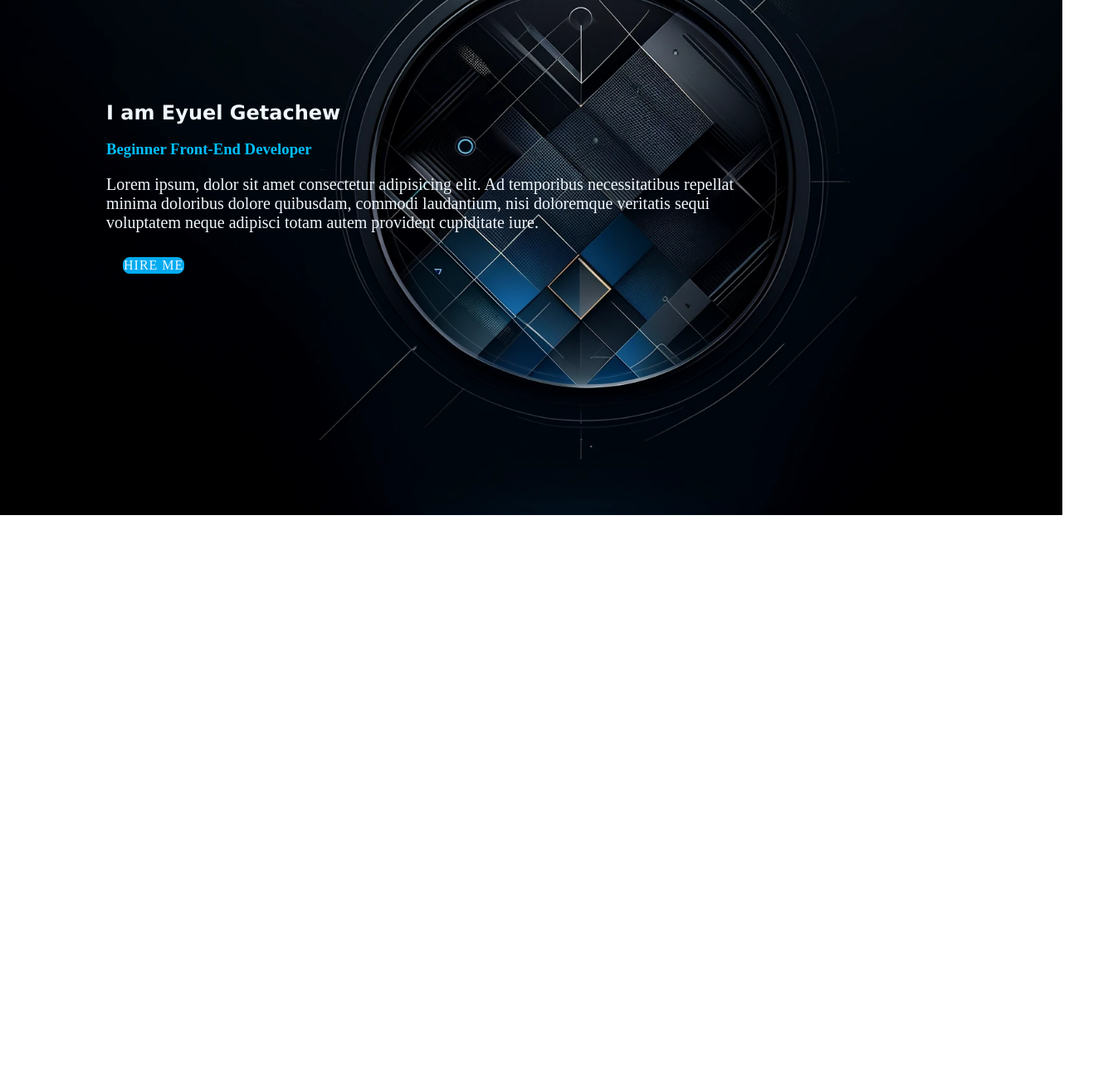
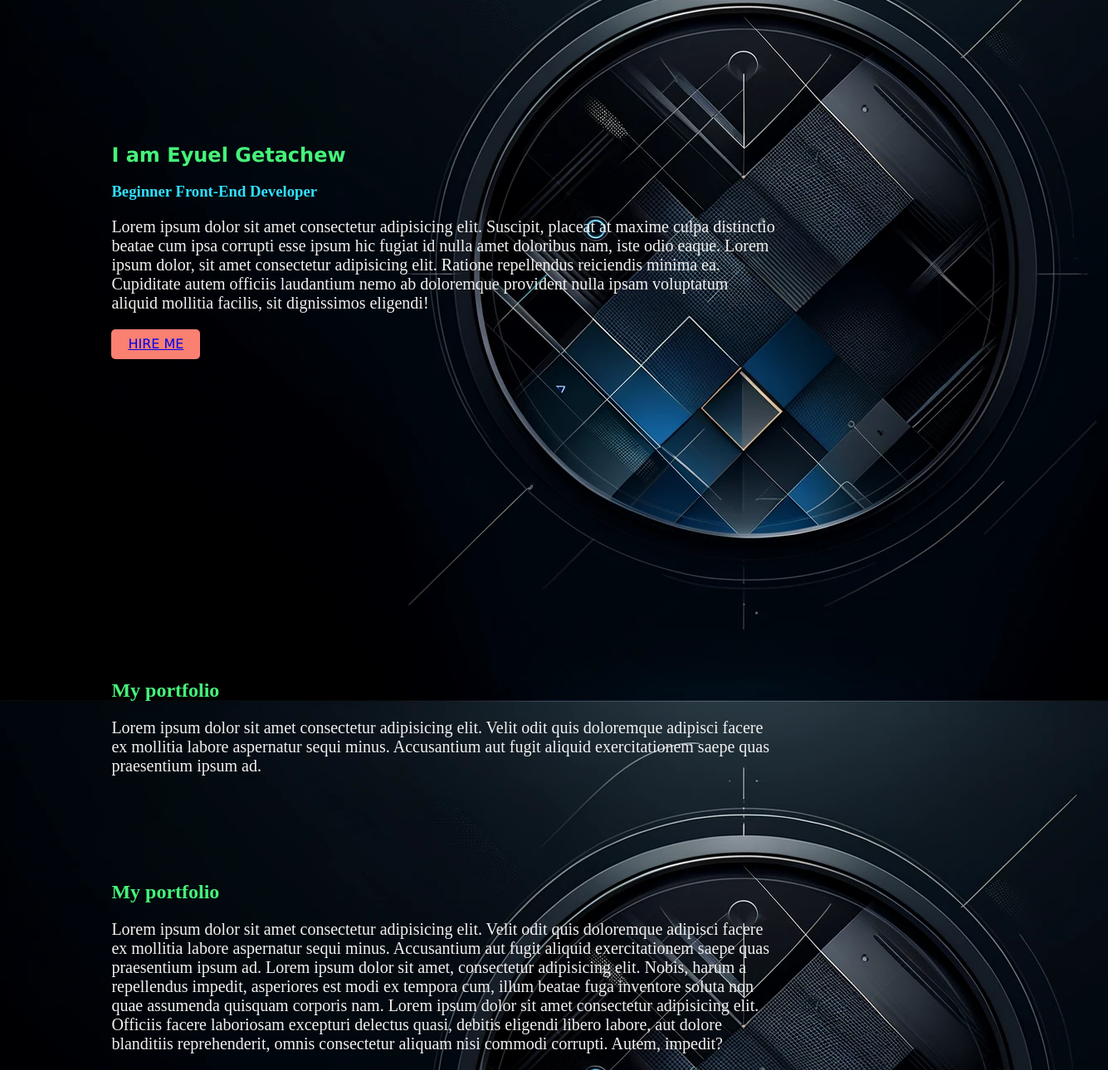
Before and after one commit to Joelorbit/Eyuel, a plain HTML site: page index.html in a window 1280 px wide. Shown: the part 179-1469 px from the top of the page at 83% size, 1335 px wide, since content can reach past the window. Before the commit the page ends 800 px from the top, so only its background shows below. Drawn offline with nearby package versions, Linux system fonts and the light colour scheme.

Commit message:
edited index.html and style.css i changed the linkage between the scrolling behaviour and the navbar.

```diff
--- a/index.html
+++ b/index.html
@@ -4,32 +4,61 @@
     <meta name="viewport" content="width=device-width, initial-scale=1.0">
     <meta http-equiv="X-UA-Compatible" content="IE=edge">
     <title>first</title>
+    <link href='https://unpkg.com/boxicons@2.1.4/css/boxicons.min.css' rel='stylesheet'>
     <link rel="stylesheet" href="style.css">
 </head>
-<body>
-
-</body>
-</html>
 <body>
     <header class="header">
         <a href="#" class="logo">Eyuel</a>
     <nav class="navbar">
-        <a href="#" class="active">Home</a>
-        <a href="#">About</a>
-        <a href="#">portfolio </a>
-        <a href="#">contact</a>
+        <a href="#home">Home</a>
+        <a href="#port">Portfolio </a>
+        <a href="#proj">Projects</a>
+        <a href="#">Contact</a>
 </nav></header>
-<section class="home">
-    <div class="home-content">
+<section class="home" id="home">
+    <div class="content">
         <h2>I am Eyuel Getachew</h2>
         <h3>Beginner Front-End Developer </h3>
-        <p>Lorem ipsum, dolor sit amet consectetur adipisicing elit. Ad temporibus necessitatibus repellat minima doloribus dolore quibusdam, commodi laudantium, nisi doloremque veritatis sequi voluptatem neque adipisci totam autem provident cupiditate iure.      </p>
+        <p>Lorem ipsum dolor sit amet consectetur adipisicing elit. Suscipit, placeat at maxime culpa distinctio beatae cum ipsa corrupti esse ipsum hic fugiat id nulla amet doloribus nam, iste odio eaque.
+            Lorem ipsum dolor, sit amet consectetur adipisicing elit. Ratione repellendus reiciendis minima ea. Cupiditate autem officiis laudantium nemo ab doloremque provident nulla ipsam voluptatum aliquid mollitia facilis, sit dignissimos eligendi!  </p>
         <div class="btn">
             <a href="#">HIRE ME</a>
         </div>
     </div>
 </section>
-</body>
+<section class="Portfolio" id="port">
+    <div class="content2">
+        <h1>My portfolio</h1>
+        <p>Lorem ipsum dolor sit amet consectetur adipisicing elit. Velit odit quis doloremque adipisci facere ex mollitia labore aspernatur sequi minus. Accusantium aut fugit aliquid exercitationem saepe quas praesentium ipsum ad.</p>
+
+    </div>
+
+
+</section>
+<section class="Projects" id="proj">
+    <div class="content3">
+        <h1>My portfolio</h1>
+        <p>Lorem ipsum dolor sit amet consectetur adipisicing elit. Velit odit quis doloremque adipisci facere ex mollitia labore aspernatur sequi minus. Accusantium aut fugit aliquid exercitationem saepe quas praesentium ipsum ad.
+            Lorem ipsum dolor sit amet, consectetur adipisicing elit. Nobis, harum a repellendus impedit, asperiores est modi ex tempora cum, illum beatae fuga inventore soluta non quae assumenda quisquam corporis nam.
+            Lorem ipsum dolor sit amet consectetur adipisicing elit. Officiis facere laboriosam excepturi delectus quasi, debitis eligendi libero labore, aut dolore blanditiis reprehenderit, omnis consectetur aliquam nisi commodi corrupti. Autem, impedit?
+        </p>
+
+    </div>
+
+
+</section>
+
+
+
+
+
+
+
+
+
+
+</section>
 
 
 
@@ -42,4 +71,6 @@
 
 
 
+</body>
+
 </html>
--- a/style.css
+++ b/style.css
@@ -1,11 +1,21 @@
+{margin:0;
+padding:0;
+font-family: 'Poppins', sans-serif;
+scroll-behavior:smooth;
+text-decoration:none;
+}
+:root {
+--bg-color:#080808;
+--main-color:#32dffd;
+--text-color:#f1f1f1;
+}
 body{
-    margin: 0;
-    background-image: url("new.webp");
-    background-size: cover;
-    color: aliceblue;
+   background-image:url("new.webp")
+
+
 }
 header{
-    position:fixed ;
+    position:relative ;
     font-family: Verdana, Geneva, Tahoma, sans-serif;
     top: 0;
     left: 0;
@@ -19,21 +29,32 @@ z-index:100;
 }
 
 .logo{
-    color: rgb(230, 235, 236);
+    color: var(--main-color);
     font-style: initial;
     font-weight: bold;
     font-size:20px;
+    transition: 0.3s ;
+}
+.logo:hover{
+   transform:scale(1,1);
+   transition: transform 0.5s;
 }
 .navbar a{
-    color: aliceblue;
-    margin-left: 30;
+    color: var(--text-color);
+    margin-left: 4rem;
+font-weight: 550;
+transition: 0.3s ease;
 }
 .navbar a:hover{
-color: rgb(209, 79, 226);
+    color: #2ded66;
+    transition: 0.3s ease;
+
 
 }
+
+
 .h2{
-color: aliceblue;
+color: rgb(242, 243, 244);
 }
 .home{
     height:100vh;
@@ -41,55 +62,74 @@ color: aliceblue;
     align-items: center;
     padding: 0 10%;
 }
-.home-content{
+.content{
     max-width: 800px;
+
 }
-.home-content h2{
+.content h2{
 font-size: larger,40px;
 font-family: Verdana, Geneva, Tahoma, sans-serif;
+color: #46f27a;
 }
-.home-content p{
+.content p{
     font-size: 20px;
+    color: var(--text-color);
 }
-.home-content h3{
+.content h3{
 font-style: unset;
-    color: deepskyblue;
-}
-.home-content .btn{
-width: 100px;
-    padding: 10px 20px;
-    border-radius: 5px;
-height: auto;
+color: var(--main-color);
 
 }
-.btn a{
-    position: relative;
-    display: inline-flex;
-    color: aliceblue;
-    background: #00abf0;
-    border-radius: 5px;
-    text-decoration: none;
-    border: 1px solid#00abf0;
-    border-radius:8px;
-    font: size 19px;
-    z-index: 1;
-    overflow:hidden;
- letter-spacing:1px;
+.btn{
+font-family: Verdana, Geneva, Tahoma, sans-serif;
+border-radius: 5px;
+background-color: salmon;
+width:fit-content;
+z-index: -1;
+padding: 10px 20px;
+line-height: 100%;
+}
+.btn::after{
+    display: block;
+    width: 0;
+    height: 0;
+    border-top: 10px solid transparent;
+    border-bottom: 10px solid transparent;
+    border-left: 15px solid salmon;
+
+    left: 100%;
+    top: -10px;
+    animation: alternate;
+}
+.btn::after:hover{
+    color: var(--main-color);
+    animation: alternate .5s   alternate-reverse delay iteration-count direction fill-mode;
+}
+.content2{
+    max-width: 800px;
+    padding: 0% 10%;
+    margin-top: 10%;
 
 }
+.content2 h1{
+font-size: larger,40px;
+color: #46f27a;
+}
+.content2 p{
+    font-size: 20px;
+    color: var(--text-color);
+}
+*{scroll-behavior: smooth;}
+.content3{
+    max-width: 800px;
+    padding: 0% 10%;
+    margin-top: 10%;
 
-.btn a:nth-child(2){
-    background:transparent;
-    color: #00abf0;
 }
-.btn a::before{
-    content:'' ;
-    position: absolute;
-    top: 0;,left: 0;,width: 100%; height: 100%;
-    background:white;
-    z-index: -1;
-    transition:.5s;
+.content3 h1{
+font-size: larger,40px;
+color: #46f27a;
 }
-.btn a:hover::before {
-    width: 100%;
-}
+.content3 p{
+    font-size: 20px;
+        color: var(--text-color);}
```
